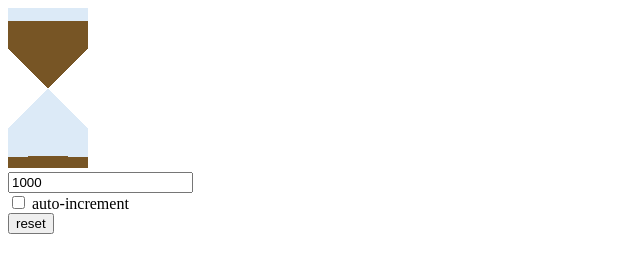
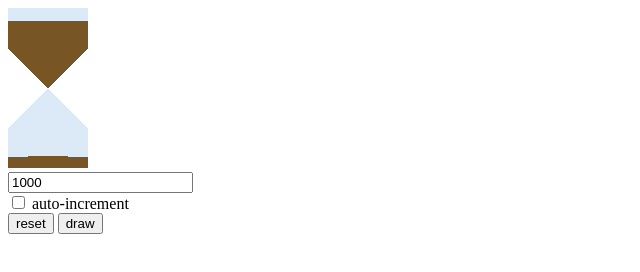
Before and after one commit to jborza/hourglass-js, a plain HTML site: page index.html in a window 1280 px wide. Shown: the whole page, without its empty margins (0-640 px from the left). Drawn offline with Linux system fonts and the light colour scheme.

Commit message:
draw button

```diff
--- a/index.html
+++ b/index.html
@@ -12,6 +12,7 @@
         <label><input type="checkbox" id="autorefreshCheckbox" > auto-increment</label>
         <br>
         <input type="button" value="reset" onclick="reset()">
+        <input type="button" value="draw" onclick="draw()">
 
 
 
```
